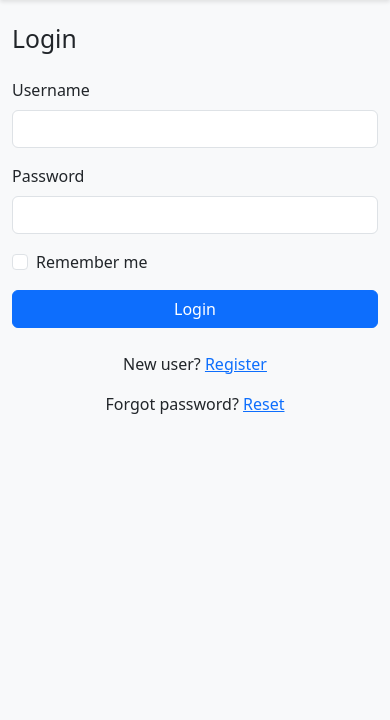
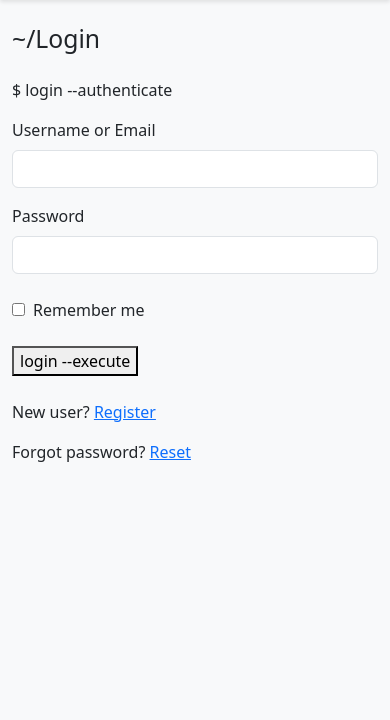
Before and after one commit to ali-fadaee/CITS3403-Group-Project, a Flask app: page /login in a window 390 px wide. Shown: the part 57-777 px from the top of the page. Run offline with Flask 3, Linux system fonts and the light colour scheme.

Commit message:
Updated login form structure: added classes,allow sign-in using both username and email, made login container responsive with Bootstrap breakpoints

```diff
--- a/app/templates/login.html
+++ b/app/templates/login.html
@@ -2,32 +2,45 @@
 
 {% block title %}Login{% endblock %}
 
+{% block extra_css %}
+<link rel="stylesheet" href="{{ url_for('static', filename='css/auth.css') }}">
+{% endblock %}
+
 {% block content %}
 <div class="row justify-content-center">
-  <div class="col-md-4">
-    <h2 class="mb-4">Login</h2>
-    <form method="POST" action="/login">
+  <div class="col-12 col-sm-10 col-md-8 col-lg-6 col-xl-4">
+
+    <h2 class="mb-4 auth-heading">~/Login<span class = "terminal-cursor"></span></h2>
+
+    <div class="auth-card">
+      <form  id="loginForm" method="POST" action="/login">
+
+        <div class ="auth-panel">
+          <p class="auth-msg">$ login <span>--authenticate</span></p>
+
           <div class="mb-3">
-        <label for="username" class="form-label">Username</label>
-        <input type="text" class="form-control" id="username" name="username" required>
+            <label class="auth-label form-label" for="usernameEmail">Username or Email</label>
+            <input type="text" class="form-control auth-input" id="usernameEmail" name="usernameEmail" autocomplete="username" required>
           </div>
 
-      <div class="mb-3">
-        <label for="password" class="form-label">Password</label>
-        <input type="password" class="form-control" id="password" name="password" required>
+          <div class="mb-4">
+            <label class="auth-label form-label" for="password">Password</label>
+            <input type="password" class="form-control auth-input" id="password" name="password" autocomplete="current-password" required>
           </div>
 
-      <div class="mb-3 form-check">
-        <input type="checkbox" class="form-check-input" id="remember" name="remember">
-        <label class="form-check-label" for="remember">Remember me</label>
+          <div class="mb-4 d-flex align-items-center gap-2">
+            <input type="checkbox" class="auth-checkbox" id="remember" name="remember">
+            <label class="auth-label form-label mb-0" for="remember">Remember me</label>
           </div>
 
-      <button type="submit" class="btn btn-primary w-100">Login</button>
+          <button type="submit" class="auth-button">login --execute</button>
+        </div>
       </form>
-    <div class="login-footer mt-4 text-center">
+      <div class="auth-footer mt-4">
         <p>New user? <a href="/signup">Register</a></p>
         <p>Forgot password? <a href="/reset">Reset</a></p>
       </div>
     </div>
   </div>
+</div>
 {% endblock %}
```
Lines whose indentation alone changed are shown as unchanged.
